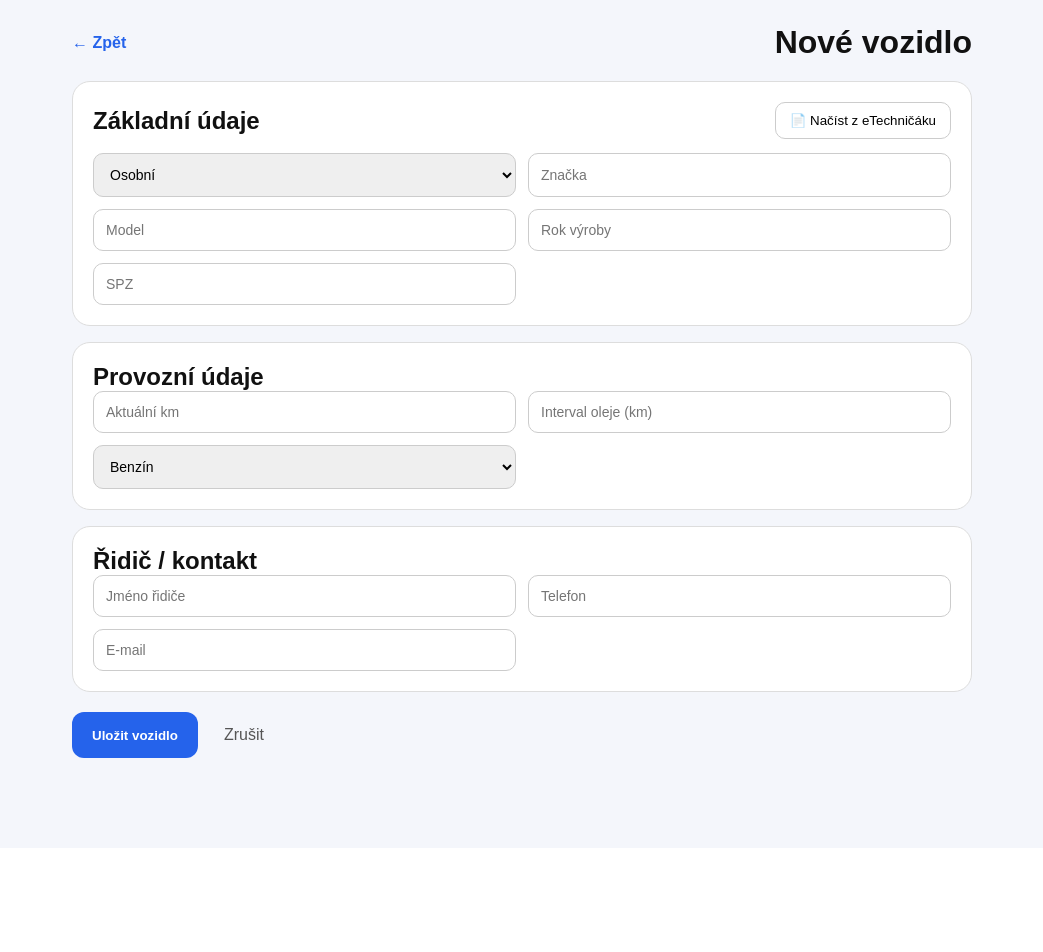
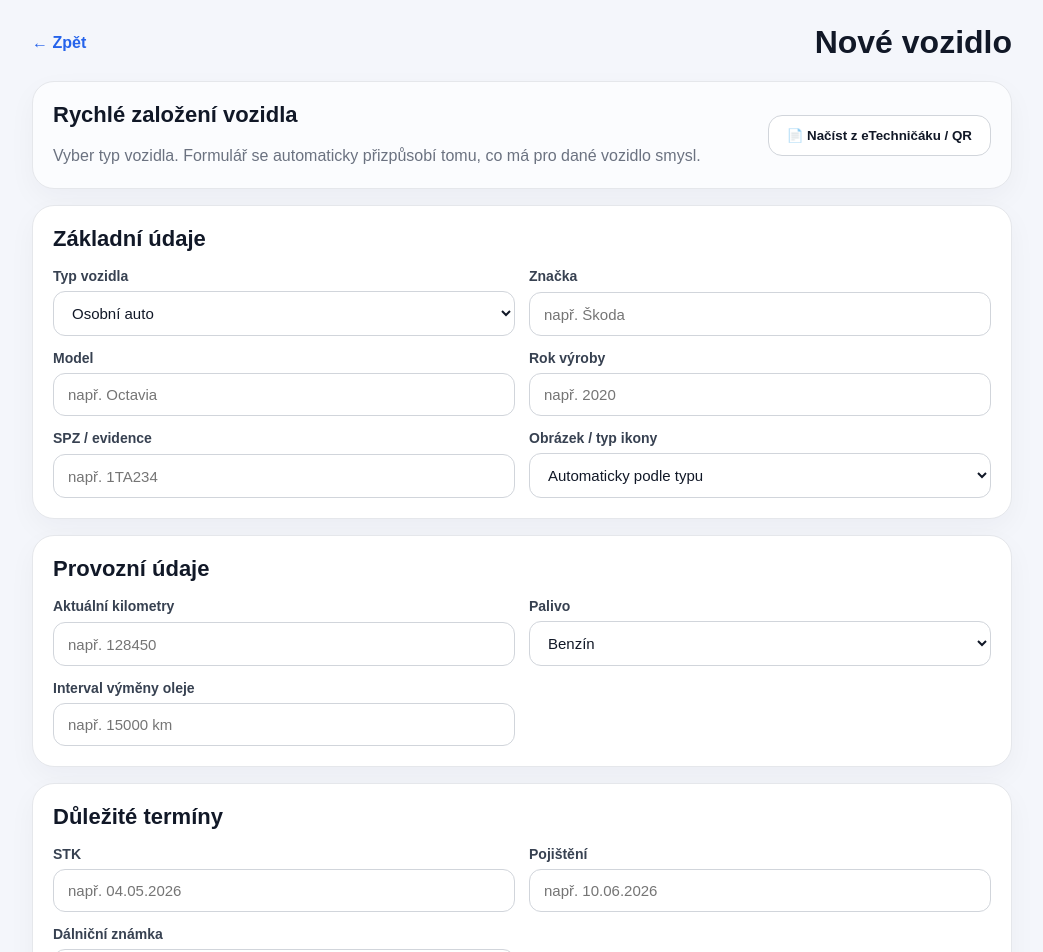
Before and after one commit to Lumir77/garazmistr-app, a Next.js app: page /add-vehicle in a window 1280 px wide. Shown: the top 952 px of the page, without its empty margins (118-1161 px from the left). Before the commit the page ends 848 px from the top, so only its background shows below. Built offline with nearby package versions, Linux system fonts and the light colour scheme.

Commit message:
Update page.tsx

```diff
--- a/app/add-vehicle/page.tsx
+++ b/app/add-vehicle/page.tsx
@@ -1,6 +1,21 @@
 "use client";
 
+import { useState } from "react";
+
 export default function AddVehiclePage() {
+  const [vehicleType, setVehicleType] = useState("osobni");
+
+  const isCar =
+    vehicleType === "osobni" ||
+    vehicleType === "suv" ||
+    vehicleType === "kombi" ||
+    vehicleType === "pickup";
+
+  const isCamper = vehicleType === "obytne-auto";
+  const isTrailer = vehicleType === "prives";
+  const isCaravan = vehicleType === "obytny-prives";
+  const isForklift = vehicleType === "vzv";
+
   return (
     <main className="page">
       <div className="shell">
@@ -9,25 +24,69 @@ export default function AddVehiclePage() {
           <h1>Nové vozidlo</h1>
         </div>
 
-        <section className="panel">
-          <div className="panelHead">
-            <h2>Základní údaje</h2>
-            <button className="secondary">📄 Načíst z eTechničáku</button>
+        <section className="panel highlight">
+          <div>
+            <h2>Rychlé založení vozidla</h2>
+            <p>
+              Vyber typ vozidla. Formulář se automaticky přizpůsobí tomu,
+              co má pro dané vozidlo smysl.
+            </p>
           </div>
 
+          <button className="secondary" type="button">
+            📄 Načíst z eTechničáku / QR
+          </button>
+        </section>
+
+        <section className="panel">
+          <h2>Základní údaje</h2>
+
           <div className="grid">
+            <label>
+              Typ vozidla
+              <select
+                value={vehicleType}
+                onChange={(e) => setVehicleType(e.target.value)}
+              >
+                <option value="osobni">Osobní auto</option>
+                <option value="suv">SUV</option>
+                <option value="kombi">Kombi</option>
+                <option value="pickup">Pick-up</option>
+                <option value="prives">Přívěsný vozík</option>
+                <option value="dlouhy-prives">Dlouhý přívěsný vozík</option>
+                <option value="vzv">Vysokozdvižný vozík</option>
+                <option value="obytny-prives">Obytný přívěs</option>
+                <option value="obytne-auto">Obytné auto</option>
+              </select>
+            </label>
+
+            <label>
+              Značka
+              <input placeholder="např. Škoda" />
+            </label>
+
+            <label>
+              Model
+              <input placeholder="např. Octavia" />
+            </label>
+
+            <label>
+              Rok výroby
+              <input placeholder="např. 2020" />
+            </label>
+
+            <label>
+              SPZ / evidence
+              <input placeholder="např. 1TA234" />
+            </label>
+
+            <label>
+              Obrázek / typ ikony
               <select>
-              <option>Osobní</option>
-              <option>SUV</option>
-              <option>Pick-up</option>
-              <option>Přívěs</option>
-              <option>VZV</option>
+                <option>Automaticky podle typu</option>
+                <option>Vybrat ručně</option>
               </select>
-
-            <input placeholder="Značka" />
-            <input placeholder="Model" />
-            <input placeholder="Rok výroby" />
-            <input placeholder="SPZ" />
+            </label>
           </div>
         </section>
 
@@ -35,29 +94,162 @@ export default function AddVehiclePage() {
           <h2>Provozní údaje</h2>
 
           <div className="grid">
-            <input placeholder="Aktuální km" />
-            <input placeholder="Interval oleje (km)" />
+            {(isCar || isCamper) && (
+              <>
+                <label>
+                  Aktuální kilometry
+                  <input placeholder="např. 128450" />
+                </label>
 
+                <label>
+                  Palivo
                   <select>
                     <option>Benzín</option>
                     <option>Nafta</option>
                     <option>Elektro</option>
+                    <option>Hybrid</option>
+                    <option>LPG / CNG</option>
                   </select>
+                </label>
+
+                <label>
+                  Interval výměny oleje
+                  <input placeholder="např. 15000 km" />
+                </label>
+              </>
+            )}
+
+            {isForklift && (
+              <>
+                <label>
+                  Aktuální motohodiny
+                  <input placeholder="např. 2450 mth" />
+                </label>
+
+                <label>
+                  Pohon
+                  <select>
+                    <option>Elektro</option>
+                    <option>Diesel</option>
+                    <option>LPG</option>
+                  </select>
+                </label>
+
+                <label>
+                  Interval servisní kontroly
+                  <input placeholder="např. 250 mth" />
+                </label>
+              </>
+            )}
+
+            {(isTrailer || vehicleType === "dlouhy-prives" || isCaravan) && (
+              <>
+                <label>
+                  Nosnost
+                  <input placeholder="např. 750 kg" />
+                </label>
+
+                <label>
+                  Počet náprav
+                  <select>
+                    <option>1 náprava</option>
+                    <option>2 nápravy</option>
+                    <option>3 nápravy</option>
+                  </select>
+                </label>
+              </>
+            )}
+
+            {isCamper && (
+              <>
+                <label>
+                  Revize nástavby
+                  <input placeholder="např. 01.06.2026" />
+                </label>
+
+                <label>
+                  Revize plynu
+                  <input placeholder="např. 01.06.2026" />
+                </label>
+              </>
+            )}
+
+            {isCaravan && (
+              <>
+                <label>
+                  Revize plynu
+                  <input placeholder="např. 01.06.2026" />
+                </label>
+
+                <label>
+                  Kontrola obytné části
+                  <input placeholder="např. 01.06.2026" />
+                </label>
+              </>
+            )}
           </div>
         </section>
 
         <section className="panel">
-          <h2>Řidič / kontakt</h2>
+          <h2>Důležité termíny</h2>
 
           <div className="grid">
-            <input placeholder="Jméno řidiče" />
-            <input placeholder="Telefon" />
-            <input placeholder="E-mail" />
+            <label>
+              STK
+              <input placeholder="např. 04.05.2026" />
+            </label>
+
+            <label>
+              Pojištění
+              <input placeholder="např. 10.06.2026" />
+            </label>
+
+            {(isCar || isCamper) && (
+              <label>
+                Dálniční známka
+                <input placeholder="např. 15.06.2026" />
+              </label>
+            )}
+
+            {isForklift && (
+              <label>
+                Revize VZV
+                <input placeholder="např. 30.04.2026" />
+              </label>
+            )}
+
+            {(isTrailer || vehicleType === "dlouhy-prives" || isCaravan) && (
+              <label>
+                Kontrola / servis přívěsu
+                <input placeholder="např. 18.08.2026" />
+              </label>
+            )}
+          </div>
+        </section>
+
+        <section className="panel">
+          <h2>Odpovědná osoba</h2>
+
+          <div className="grid">
+            <label>
+              Jméno
+              <input placeholder="Jan Novák" />
+            </label>
+
+            <label>
+              Telefon
+              <input placeholder="+420..." />
+            </label>
+
+            <label>
+              E-mail
+              <input placeholder="email@firma.cz" />
+            </label>
           </div>
         </section>
 
         <div className="actions">
-          <button className="primary">Uložit vozidlo</button>
+          <button className="primary" type="button">Uložit vozidlo</button>
           <a href="/" className="cancel">Zrušit</a>
         </div>
       </div>
@@ -67,11 +259,12 @@ export default function AddVehiclePage() {
           min-height: 100vh;
           background: #f4f6fb;
           padding: 24px;
-          font-family: Arial;
+          color: #111827;
+          font-family: Arial, sans-serif;
         }
 
         .shell {
-          max-width: 900px;
+          max-width: 980px;
           margin: 0 auto;
         }
 
@@ -79,49 +272,73 @@ export default function AddVehiclePage() {
           display: flex;
           align-items: center;
           justify-content: space-between;
+          gap: 16px;
           margin-bottom: 20px;
         }
 
         .back {
           color: #2563eb;
           text-decoration: none;
-          font-weight: bold;
+          font-weight: 700;
         }
 
         h1 {
           margin: 0;
+          font-size: 32px;
+        }
+
+        h2 {
+          margin: 0 0 16px;
+          font-size: 22px;
+        }
+
+        p {
+          margin: 0;
+          color: #6b7280;
+          line-height: 1.5;
         }
 
         .panel {
-          background: white;
+          background: #fff;
+          border: 1px solid #e5e7eb;
+          border-radius: 22px;
           padding: 20px;
-          border-radius: 18px;
-          border: 1px solid #ddd;
           margin-bottom: 16px;
+          box-shadow: 0 10px 28px rgba(15, 23, 42, 0.04);
         }
 
-        .panelHead {
+        .panel.highlight {
           display: flex;
           justify-content: space-between;
           align-items: center;
-          margin-bottom: 14px;
-        }
-
-        h2 {
-          margin: 0;
+          gap: 18px;
+          background: #fbfcfe;
         }
 
         .grid {
           display: grid;
           grid-template-columns: repeat(2, 1fr);
-          gap: 12px;
+          gap: 14px;
         }
 
-        input, select {
-          padding: 12px;
-          border-radius: 10px;
-          border: 1px solid #ccc;
+        label {
+          display: grid;
+          gap: 7px;
+          color: #374151;
           font-size: 14px;
+          font-weight: 700;
+        }
+
+        input,
+        select {
+          width: 100%;
+          box-sizing: border-box;
+          border: 1px solid #d1d5db;
+          border-radius: 12px;
+          padding: 12px 14px;
+          font-size: 15px;
+          background: #fff;
+          color: #111827;
         }
 
         .actions {
@@ -130,43 +347,64 @@ export default function AddVehiclePage() {
           margin-top: 20px;
         }
 
+        .primary,
+        .secondary {
+          border-radius: 14px;
+          padding: 12px 18px;
+          font-weight: 800;
+          cursor: pointer;
+        }
+
         .primary {
+          border: 0;
           background: #2563eb;
-          color: white;
-          border: none;
-          padding: 14px 20px;
-          border-radius: 12px;
-          font-weight: bold;
+          color: #fff;
         }
 
         .secondary {
-          border: 1px solid #ccc;
-          background: white;
-          padding: 10px 14px;
-          border-radius: 10px;
+          border: 1px solid #d1d5db;
+          background: #fff;
+          color: #111827;
         }
 
         .cancel {
-          display: flex;
+          display: inline-flex;
           align-items: center;
-          padding: 14px;
+          padding: 12px 14px;
+          color: #6b7280;
           text-decoration: none;
-          color: #555;
+          font-weight: 700;
         }
 
-        @media (max-width: 700px) {
+        @media (max-width: 760px) {
+          .page {
+            padding: 14px;
+          }
+
+          .topbar {
+            align-items: flex-start;
+            flex-direction: column;
+          }
+
+          .panel.highlight {
+            align-items: stretch;
+            flex-direction: column;
+          }
+
           .grid {
             grid-template-columns: 1fr;
           }
 
-          .topbar {
+          .actions {
             flex-direction: column;
-            align-items: flex-start;
-            gap: 10px;
           }
 
-          .actions {
-            flex-direction: column;
+          .primary,
+          .secondary,
+          .cancel {
+            width: 100%;
+            justify-content: center;
+            text-align: center;
           }
         }
       `}</style>
```
Lines whose indentation alone changed are shown as unchanged.
